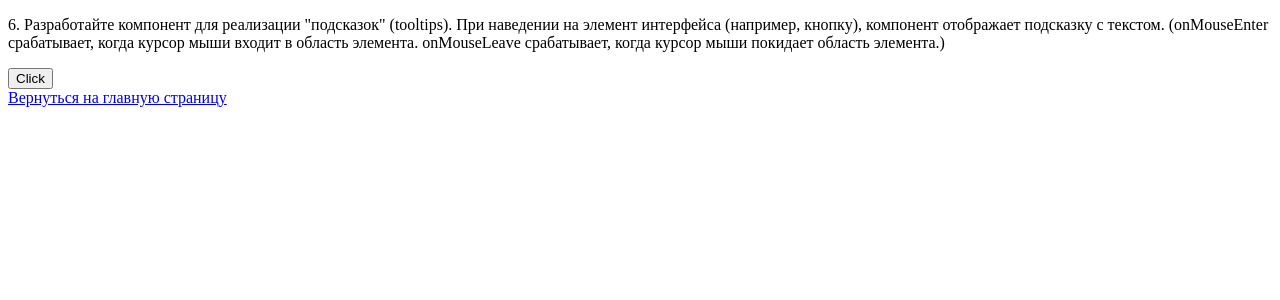
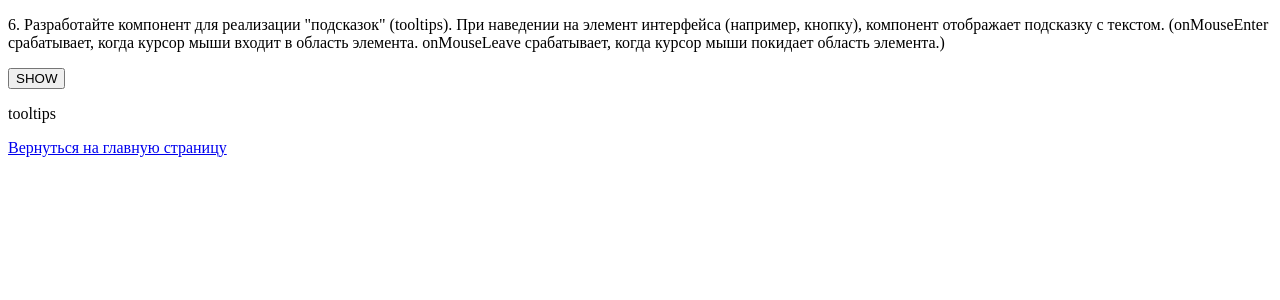
Before and after one commit to Mariklimova/react-tasks, a React (Create React App) app in the folder react-tasks/: page /task67 in a window 1280 px wide. Shown: the top 300 px of the page. Built offline with nearby package versions, Linux system fonts and the light colour scheme.

Commit message:
added tasks 067

```diff
--- a/react-tasks/src/pages/Task65/Task65.js
+++ b/react-tasks/src/pages/Task65/Task65.js
@@ -1,5 +1,5 @@
 import { Link } from 'react-router-dom'
-import { useRef, useState } from "react"
+import { useRef} from "react"
 
 
 function Task47() {
--- a/react-tasks/src/pages/Task67/Task67.js
+++ b/react-tasks/src/pages/Task67/Task67.js
@@ -5,11 +5,7 @@ import { useRef } from "react"
 function Task47() {
 
 
-    const btn = useRef()
-
-
-
-
+    const p = useRef()
 
     return <>
 
@@ -20,7 +16,10 @@ function Task47() {
             элемента.)</p>
 
         <div>
-            <button onMouseLeave={{}}>Click</button>
+            <button onMouseEnter={() => p.current.style.display = 'block'} onMouseLeave={() => p.current.style.display = 'none'}>SHOW</button>
+
+
+            <p ref = {p}>tooltips</p>
 
         </div >
 
```
Also changed, not shown: react-tasks/src/pages/CP/task101.js (added).
